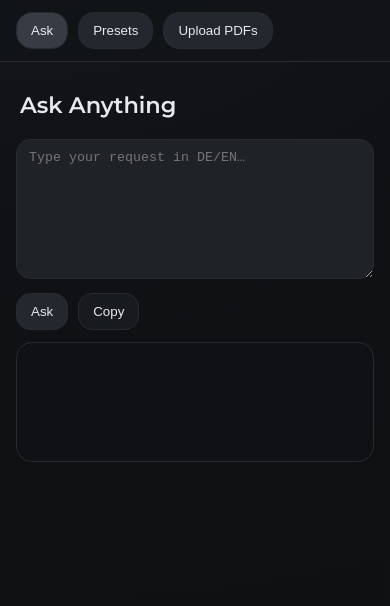
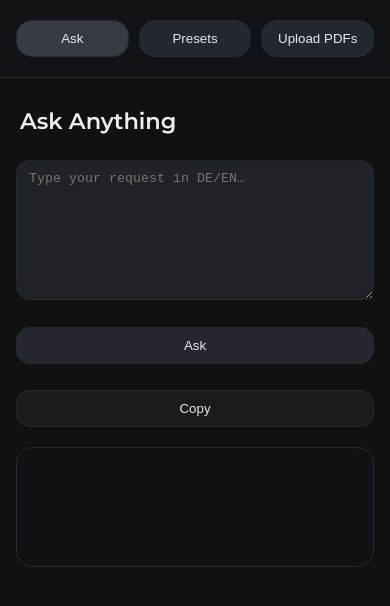
Before and after one commit to cristinamerisoiu/cp-assistant-ui, a plain HTML site: page index.html in a window 390 px wide. Drawn offline with Linux system fonts and the light colour scheme.

Commit message:
Update style.css
added responsive code

```diff
--- a/style.css
+++ b/style.css
@@ -101,3 +101,71 @@ textarea{ width:100%; min-height:140px; resize:vertical }
 }
 
 .hint{ color:var(--muted); font-size:12px; margin-left:6px }
+/* general mobile-friendly baseline */
+body {
+  font-family: 'Montserrat', sans-serif;
+  margin: 0;
+  padding: 0;
+  background: #111;
+  color: #eee;
+}
+
+/* container is centered with flexible width */
+.container {
+  max-width: 900px;
+  margin: 0 auto;
+  padding: 20px;
+}
+
+/* cards / sections */
+.card {
+  background: rgba(40, 40, 40, 0.9); /* transparent dark */
+  border-radius: 12px;
+  margin-bottom: 30px;
+  padding: 20px;
+}
+
+/* buttons */
+button {
+  border-radius: 8px;
+  padding: 10px 15px;
+  background: rgba(80,80,80,0.6);
+  color: #fff;
+  border: none;
+  cursor: pointer;
+  transition: background 0.2s ease;
+  margin: 5px;
+}
+button:hover { background: rgba(120,120,120,0.8); }
+
+/* inputs + textarea scale nicely */
+textarea, input {
+  width: 100%;
+  padding: 10px;
+  margin: 5px 0;
+  border-radius: 8px;
+  border: 1px solid #333;
+  background: #1a1a1a;
+  color: #eee;
+}
+
+/* responsiveness */
+@media (max-width: 768px) {
+  .container {
+    padding: 10px;
+  }
+
+  .card {
+    padding: 15px;
+    margin-bottom: 20px;
+  }
+
+  button {
+    width: 100%; /* stack full-width buttons on mobile */
+    margin: 8px 0;
+  }
+
+  textarea {
+    height: 120px;
+  }
+}
```
